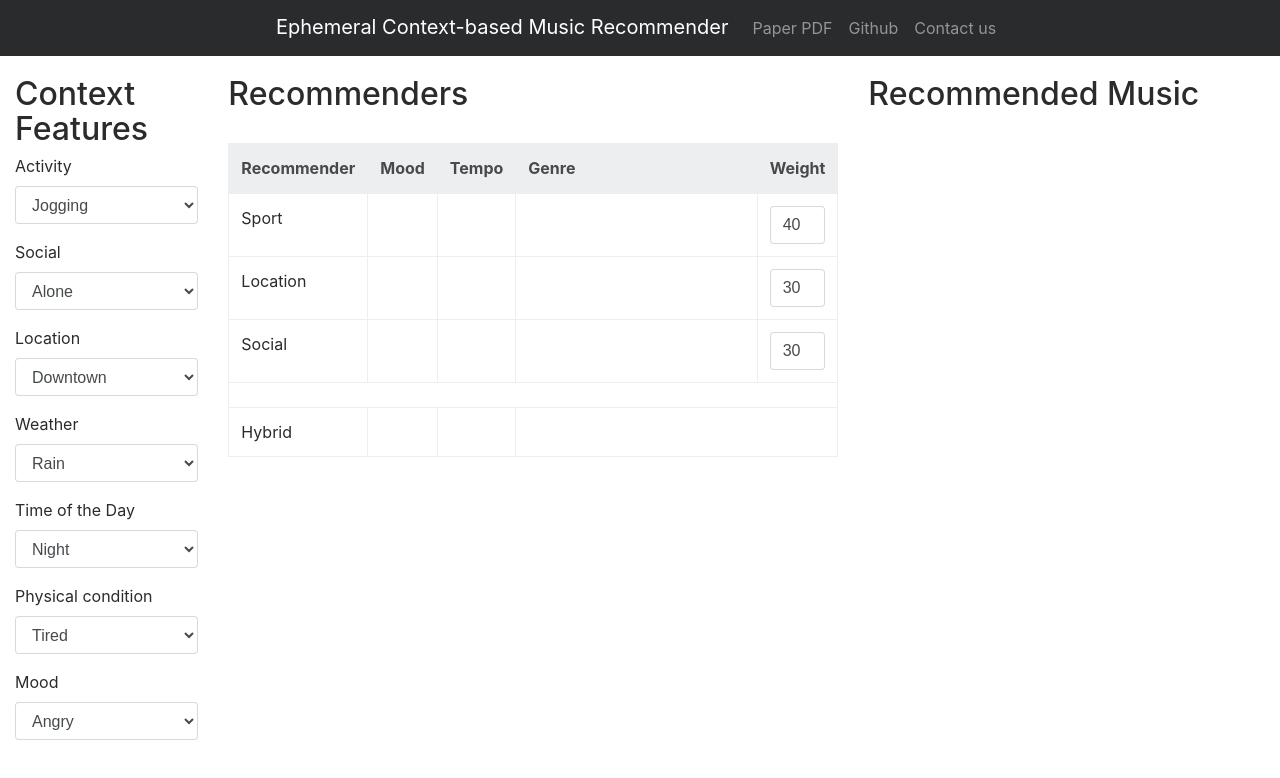
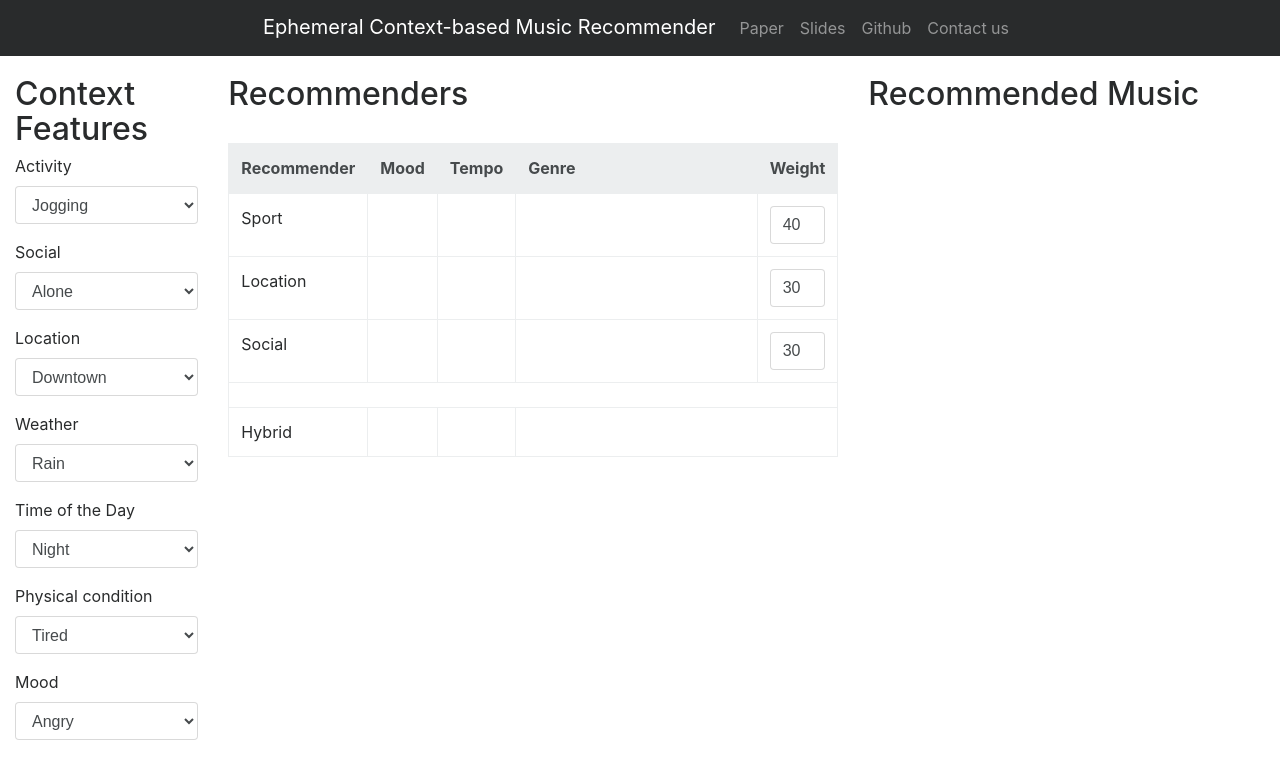
Before and after one commit to pavelk2/ICML2017Demo, a plain HTML site: page web/index.html in a window 1280 px wide. Drawn offline with nearby package versions, Linux system fonts and the light colour scheme; no server answers.

Commit message:
Added link to slides

```diff
--- a/web/index.html
+++ b/web/index.html
@@ -28,7 +28,10 @@
                 <a class="navbar-brand" href="#">Ephemeral Context-based Music Recommender</a>
                 <ul class="navbar-nav">
                     <li class="nav-item">
-                        <a class="nav-link" target="_blank" href="https://github.com/pavelk2/ICML2017Demo/raw/master/web/paper/icml2017-camera%20ready.pdf">Paper PDF</a>
+                        <a class="nav-link" target="_blank" href="https://github.com/pavelk2/ICML2017Demo/raw/master/web/paper/icml2017-camera%20ready.pdf">Paper</a>
+                    </li>
+                    <li class="nav-item">
+                        <a class="nav-link" target="_blank" href="https://www.dropbox.com/s/t7mkxmvsi9llcj1/deck0.1.pptx?dl=0">Slides</a>
                     </li>
                     <li class="nav-item">
                         <a class="nav-link" href="https://github.com/pavelk2/ICML2017Demo" target="_blank">Github</a>
```
